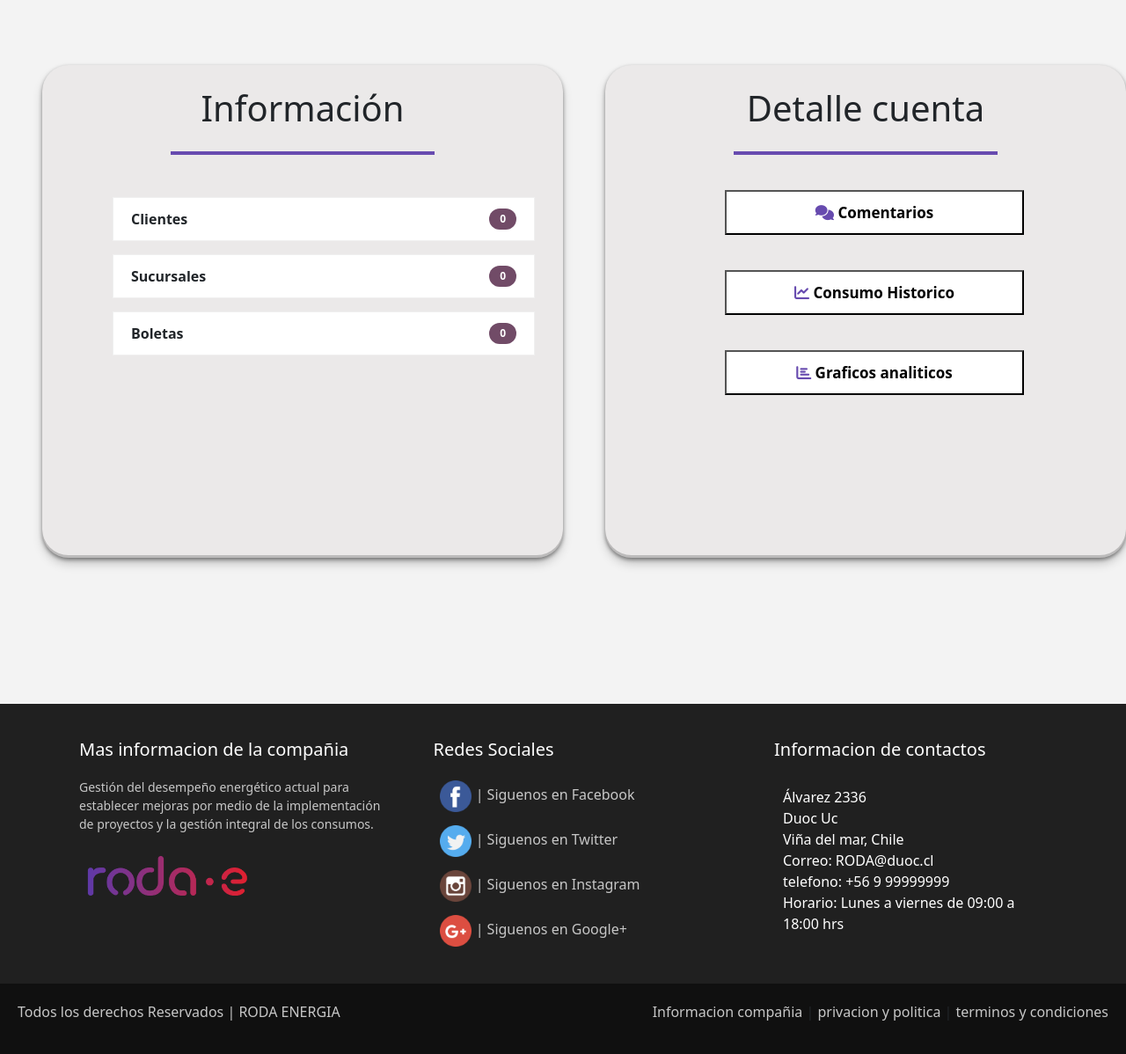
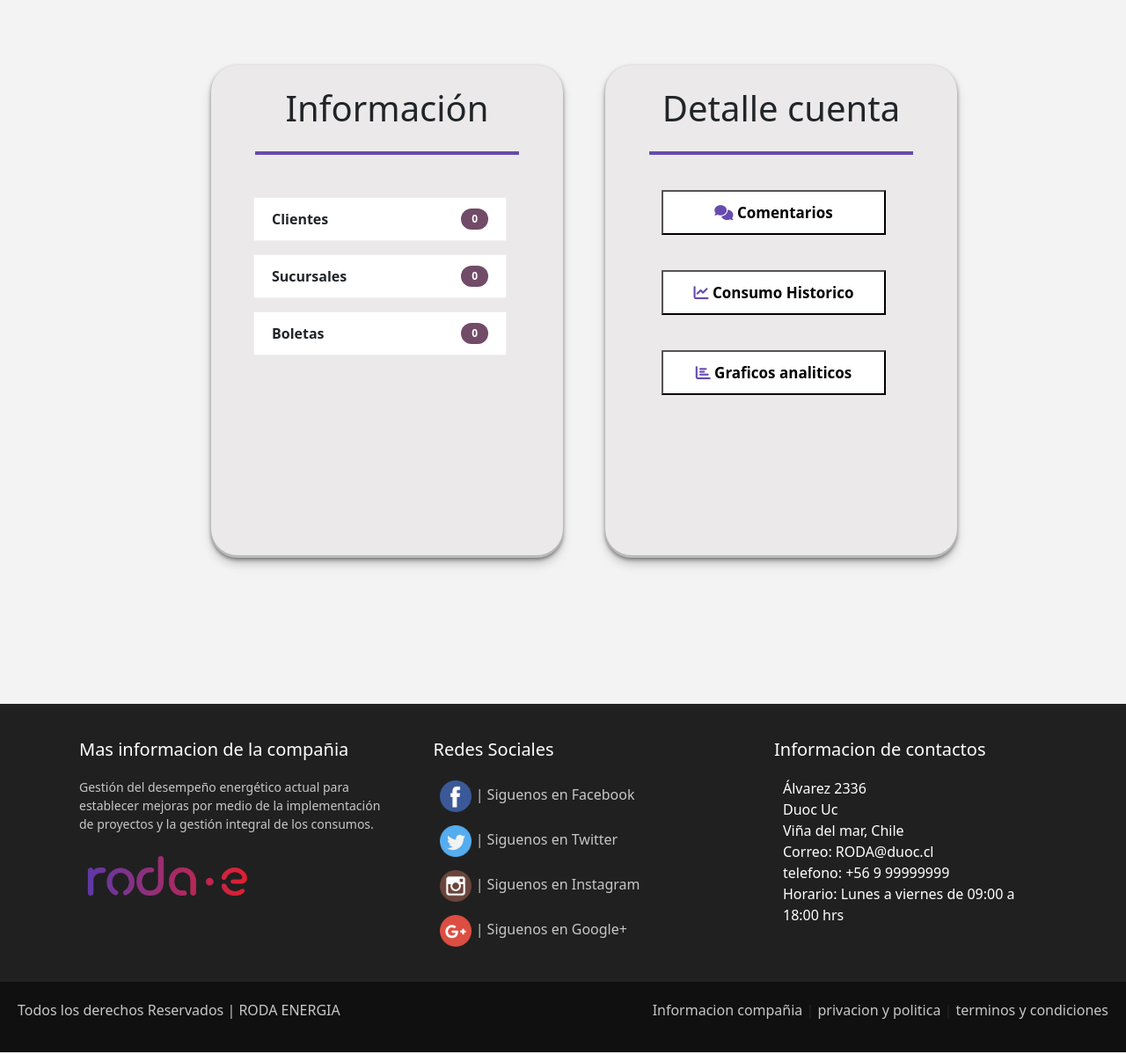
Before and after one commit to ivanmaldonaxdo/API_RODA_TCSB, a Django app: page /inicio/ in a window 1280 px wide. Shown: the part 80-1278 px from the top of the page at 88% size. Run offline with Django 3.2, Linux system fonts and the light colour scheme.

Commit message:
responsivo

```diff
--- a/apps/frontend/static/css/style.css
+++ b/apps/frontend/static/css/style.css
@@ -277,7 +277,7 @@
 
 .row2 {
     margin-top: 20px;
-    display: flex;
+
 }
 
 .row2 p {
@@ -981,11 +946,11 @@
 .containercentrado {
     display: flex;
     justify-content: center;
+    padding-bottom: 15em;
 }
 
 .container1 {
     width: 40em;
-
     height: 35em;
     background: #ebe9e9;
     margin-top: 49px;
@@ -1080,3 +1044,134 @@
 
     color: #fff;
 }
+
+
+
+
+
+@media screen and (max-width:1600px) {
+    .container1{
+        width: 30em;
+    }
+
+    .cont-cliente{
+        width: 20em;
+    }
+
+}
+
+
+@media screen and (max-width:1500px) {
+    .container1{
+        width: 25em;
+     }
+
+    .cont-cliente{
+        width: 18em;
+        margin-left: 3em;
+    }
+
+    .detallecuenta{
+        margin-left: 4em;
+    }
+    .detallecuenta button{
+        width: 15em;
+    }
+}
+.bkcont{
+    height: 100vh;
+    /*
+    background-image: linear-gradient(#193144 ,#325d7f ,#6e597d  ,#c17186 ,#f57081 , #f9b296  );
+
+*/
+    background: #f3f3f3;
+
+    padding-top: 25px;
+    padding-bottom: 2em;
+}
+
+@media screen and (max-width:1000px) {
+
+
+
+    .cont-cliente{
+        width: 20em;
+
+    }
+
+
+}
+
+@media screen and (max-width:850px) {
+    .containercentrado{
+        padding-left: 9em;
+        display: inline-block;
+
+    }
+    .bkcont{
+        height:80em;
+    }
+    .container1{
+
+        width: 25em;
+
+     }
+
+    .cont-cliente{
+        width: 18em;
+        margin-left: 3em;
+    }
+
+    .detallecuenta{
+        margin-left: 4em;
+    }
+    .detallecuenta button{
+        width: 15em;
+    }
+
+}
+
+@media screen and (max-width:650px) {
+
+    .containercentrado{
+        padding-left: 5em;
+
+
+    }
+}
+@media screen and (max-width:560px){
+    .containercentrado{
+        padding-left: 2em;
+
+
+    }
+}
+
+
+@media screen and (max-width:500px) {
+    .containercentrado{
+        padding-left: 1em;
+
+
+    }
+
+    .container1{
+
+        width: 20em;
+
+     }
+
+    .cont-cliente{
+        width: 17em;
+        margin-left: 2em;
+    }
+
+    .detallecuenta{
+        margin-left: 2em;
+    }
+    .detallecuenta button{
+        width: 13em;
+    }
+
+
+}
--- a/apps/frontend/templates/frontend/base.html
+++ b/apps/frontend/templates/frontend/base.html
@@ -46,10 +46,9 @@
 
     </header>
 
-    <div class="bk">
+
         {% block contenido %}
         {% endblock %}
-    </div>
 
     <!--FOOTER-->
 
--- a/apps/frontend/templates/frontend/homeinfo.html
+++ b/apps/frontend/templates/frontend/homeinfo.html
@@ -2,7 +2,7 @@
 {% load static %}
 {% block contenido %}
 
-
+    <div class="bkcont">
         <div class="containercentrado">
             <div class="container1">
 
@@ -52,5 +52,7 @@
             </div>
 
         </div>
+    </div>
+
 
 {% endblock %}
```
Also changed, not shown: other parts of apps/frontend/static/css/style.css (+46 -82 lines). Lines whose indentation alone changed are shown as unchanged.
